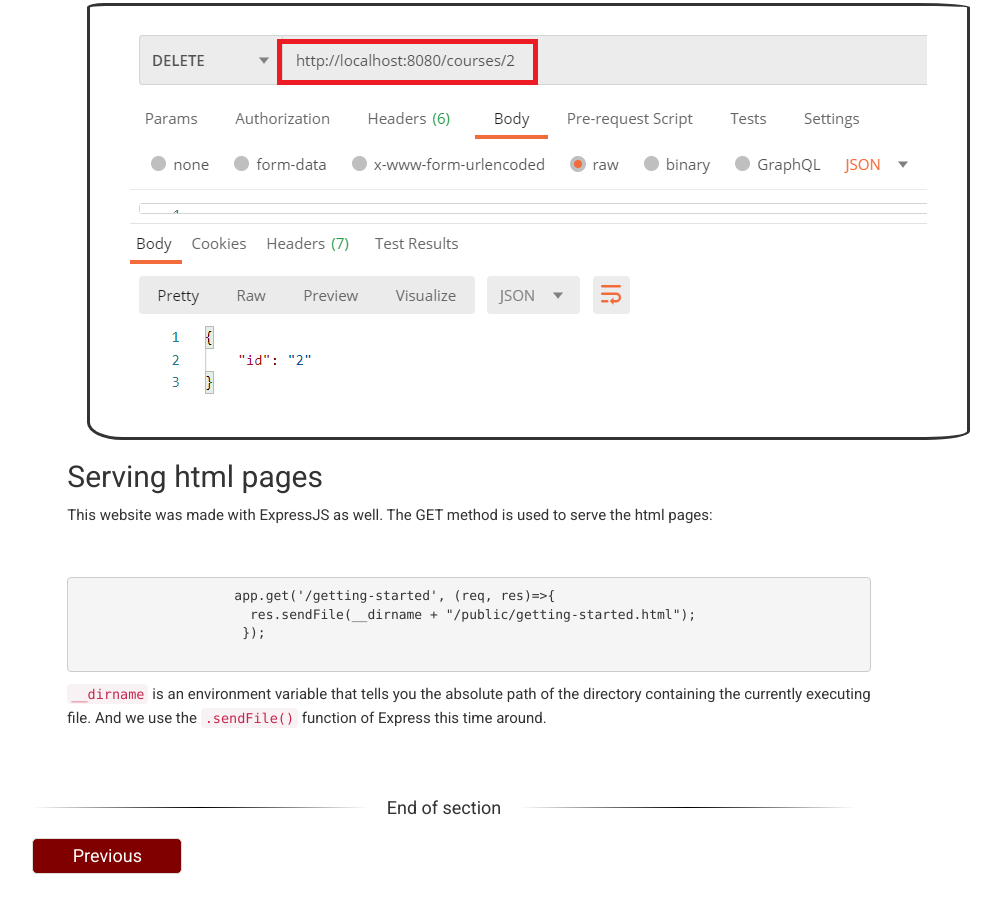
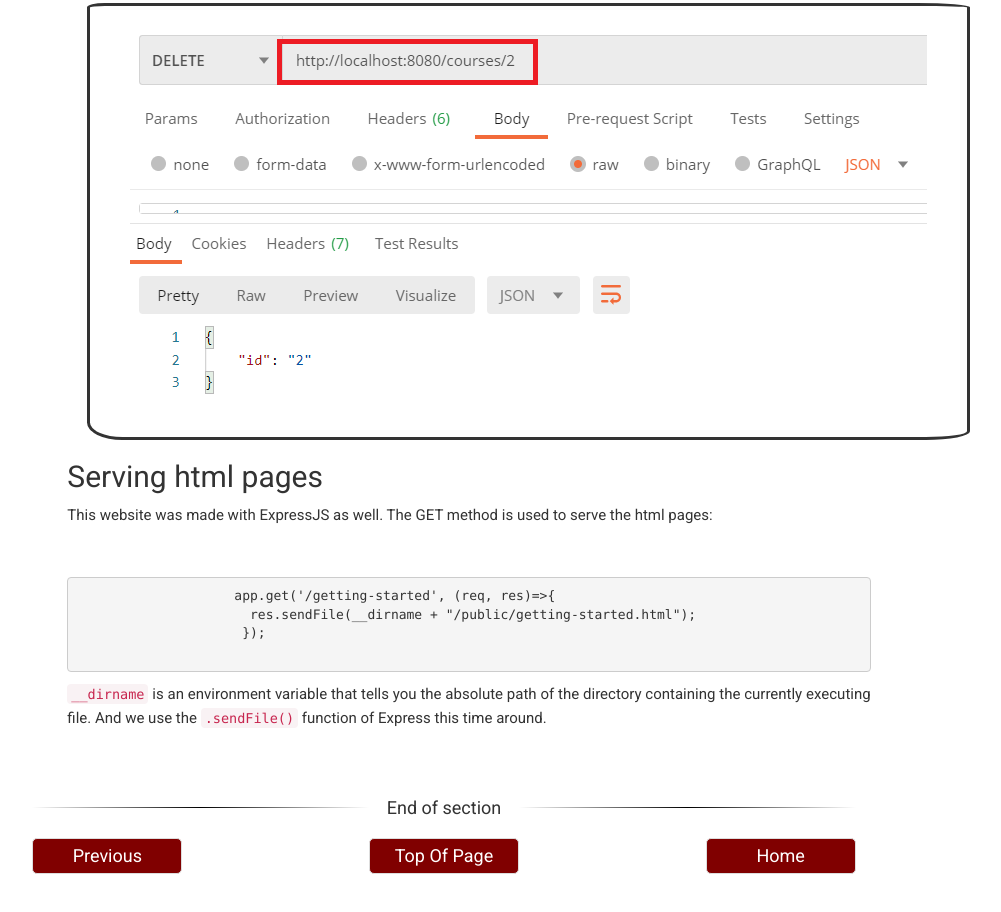
Before and after one commit to rasraziel/NodeJsDocumentation, a website: page public/express.html in a window 1280 px wide. Shown: the part 5838-6750 px from the top of the page, without its empty margins (196-1197 px from the left). Drawn offline with nearby package versions, Linux system fonts and the light colour scheme; a web font is replaced by a local one.

Commit message:
top of page button added

```diff
--- a/public/css/styles.css
+++ b/public/css/styles.css
@@ -144,19 +144,24 @@ img.pull-left, img.pull-right, img.my-border{
 }
 
 /* End of section next and previous buttons */
-.pager li>a{
+.pager li>a, .pager li>button{
   background-color: maroon!important;
   color: white!important;
   border-radius: 5px!important;
 }
 
-.pager li>a:hover{
+.pager li>a:hover, .pager li>button:hover{
   background-color: crimson!important;
   border-radius: 5px!important;
 }
 
+.pager li>button:focus{
+	outline: 0;
+}
+
 /* Button effects */
 .effect {
+  border: 1px solid #ddd;
   text-align: center;
   display: inline-block;
   position: relative;
@@ -167,7 +172,7 @@ img.pull-left, img.pull-right, img.my-border{
   font-family: 'Roboto', sans-serif;
   /* put your font-family */
   font-size: 18px;
-  padding: 20px 0px;
+  padding: 5px 0px;
   width: 150px;
   border-radius: 6px;
   overflow: hidden;
@@ -242,7 +247,7 @@ img.pull-left, img.pull-right, img.my-border{
   width: 100%;
   height: 100%;
   text-align: center;
-  font-size: 20px;
+  font-size: 18px;
   transition: all 0.2s linear 0s;
 }
 
--- a/public/express.html
+++ b/public/express.html
@@ -172,6 +172,8 @@
               <h4 class="divider line one-line">End of section</h4>
               <ul class="pager">
                 <li class="previous"><a class="effect effect-3 go-to-rest" href="/rest-api">Previous</a></li>
+                <li class="top"><button class="effect" onclick="topFunction()">Top of page</button></li>
+                <li class="next"><a class="effect" href="/">Home</a></li>
               </ul>
           </div>
 
--- a/public/scripts/scripts.js
+++ b/public/scripts/scripts.js
@@ -69,3 +69,8 @@ window.onload = function() {
     color: '#a020f0'
   });
 };
+
+function topFunction() {
+  document.body.scrollTop = 0;
+  document.documentElement.scrollTop = 0;
+}
```
Also changed, not shown: public/getting-started.html (+1 -0 lines), public/js.html (+1 -0 lines), public/node-modules.html (+1 -0 lines), public/rest.html (+1 -0 lines).
